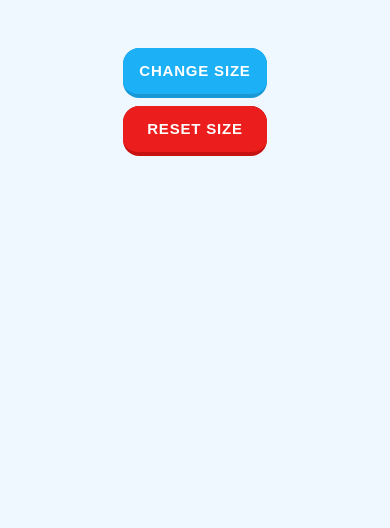
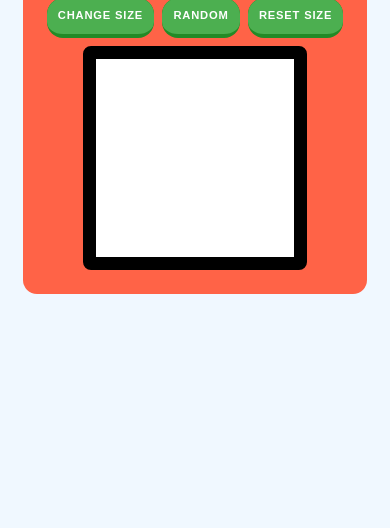
Before and after one commit to ErrorCode710/theOdin_Etch-A-Sketch, a plain HTML site: page index.html in a window 390 px wide. Shown: the part 316-844 px from the top of the page. Drawn offline with Linux system fonts and the light colour scheme.

Commit message:
second commit

```diff
--- a/index.html
+++ b/index.html
@@ -7,13 +7,21 @@
   </head>
   <body>
     <main>
+      <div class="card">
+        <h1 class="card__header">ETCH A SKETCH</h1>
+        <div class="card__button">
           <button class="button-19" role="button" id="changeSize">
             Change Size
+          </button>
+          <button class="button-19 button-19-violet" id="randomColor">
+            Random
           </button>
           <button class="button-19 button-19-red" role="button" id="resetSize">
             Reset Size
           </button>
+        </div>
         <div id="container" class="container"></div>
+      </div>
     </main>
     <script src="index.js"></script>
   </body>
--- a/index.js
+++ b/index.js
@@ -1,40 +1,49 @@
 let button = document.querySelector("button");
-let resetButton = document.querySelector(".resetSize");
-
-// Event Listener
+let resetButton = document.querySelector("#resetSize");
+let randColor = document.querySelector("#randomColor");
 
 // Change size of the grid
 button.addEventListener("click", () => {
   let size = getSize();
-  if (size !== null) {
-    createRow(size);
+  if (size < 16 || size > 100) {
+    alert("Please enter a number between 16 and 100");
+    return;
+  } else {
+    changeSize(size);
   }
 });
 
 // Reset the size of the grid
-// resetButton.addEventListener("click", () => {
-//   resetSize(16);
-// });
+resetButton.addEventListener("click", () => {
+  changeSize(defaultSize);
+});
+
+randColor.addEventListener("click", () => {
+  randomizedColor();
+});
 
 // Function to get the size of the grid
 function getSize() {
-  return prompt("Enter the size of the grid");
+  return prompt("Enter the size of the grid Input only number between 16-100");
 }
 
 function multiplyDiv(size) {
   const container = document.querySelector("#container");
   const divElement = document.createElement("div");
+  divElement.classList.add("row");
   let htmlString = "";
-
   for (let i = 0; i < size; i++) {
     htmlString += '<div class="square"></div>';
   }
+  divElement.innerHTML = htmlString;
+  container.appendChild(divElement);
+}
 
-  divElement.innerHTML = htmlString;
-
-  container.appendChild(divElement);
-
-  return divElement;
+function randomColor() {
+  const R = Math.floor(Math.random() * 255 + 1);
+  const G = Math.floor(Math.random() * 255 + 1);
+  const B = Math.floor(Math.random() * 255 + 1);
+  return `rgb(${R},${G},${B})`;
 }
 
 function createRow(size) {
@@ -43,14 +52,43 @@ function createRow(size) {
     addHoverEffect();
   }
 }
+
 function resetSize(size) {
   createRow(size);
 }
-function addHoverEffect() {
+
+function addEventToSquare(eventType, callback) {
   const divSquare = document.querySelectorAll(".square");
   divSquare.forEach((div) => {
-    div.addEventListener("mouseover", (event) => {
-      event.target.style.backgroundColor = "red";
-    });
+    div.addEventListener(eventType, callback);
   });
 }
+
+function addHoverEffect() {
+  addEventToSquare("mouseover", (e) => {
+    e.target.style.backgroundColor = "black";
+    // e.target.style.opacity = 0.25;
+  });
+}
+
+function randomizedColor() {
+  addEventToSquare("mouseover", (e) => {
+    e.target.style.backgroundColor = randomColor();
+  });
+}
+
+function forMobile() {
+  addEventToSquare("touchstart", (e) => {
+    e.target.style.backgroundColor = randomColor();
+  });
+}
+
+function changeSize(size) {
+  const container = document.querySelector("#container");
+  container.innerHTML = "";
+  createRow(size);
+  console.log(size);
+}
+
+const defaultSize = 16;
+createRow(defaultSize);
--- a/style.css
+++ b/style.css
@@ -1,50 +1,146 @@
-.square {
-  width: 1.5rem;
-  height: 1.5rem;
-  background-color: white;
-  display: inline-block;
-  border: 1px solid black;
-  border-radius: 0.15rem;
+/*
+  1. Use a more-intuitive box-sizing model.
+*/
+*,
+*::before,
+*::after {
+  box-sizing: border-box;
 }
 
-/* .square:hover {
-  background-color: blue;
-} */
+/*
+  2. Remove default margin
+*/
+* {
+  margin: 0;
+}
+
+/*
+  Typographic tweaks!
+  3. Add accessible line-height
+  4. Improve text rendering
+*/
+body {
+  line-height: 1.5;
+  -webkit-font-smoothing: antialiased;
+}
+
+/*
+  5. Improve media defaults
+*/
+img,
+picture,
+video,
+canvas,
+svg {
+  display: block;
+  max-width: 100%;
+}
+
+/*
+  6. Remove built-in form typography styles
+*/
+input,
+button,
+textarea,
+select {
+  font: inherit;
+}
+
+/*
+  7. Avoid text overflows
+*/
+p,
+h1,
+h2,
+h3,
+h4,
+h5,
+h6 {
+  overflow-wrap: break-word;
+}
+
+/*
+  8. Create a root stacking context
+*/
+#root,
+#__next {
+  isolation: isolate;
+}
+
 body {
   display: grid;
   place-items: center;
   background-color: aliceblue;
 }
+
 main {
   display: flex;
   flex-direction: column;
   gap: 0.5rem;
 }
-/* .container {
-  border: hsla(120, 78%, 42%, 0.5) solid 10px;
+
+.card {
+  display: flex;
+  flex-direction: column;
+  gap: 0.5rem;
+  justify-content: center;
+  align-items: center;
+  max-width: 90%;
+  margin: 1rem;
+  background-color: tomato;
+  padding: 1.5rem;
+  border-radius: 0.875rem;
+}
+
+.card__button {
+  display: flex;
+  justify-content: center;
+  align-items: center;
+  gap: 0.5rem;
+}
+
+.container {
+  display: flex;
+  flex-flow: column nowrap;
+  height: 22rem;
+  width: 22rem;
+  align-items: center;
+  border: 0.85rem solid black;
   border-radius: 0.5rem;
-} */
+}
 
-/* CSS */
+.square {
+  width: 100%;
+  height: 100%;
+  background-color: white;
+  display: inline-block;
+}
+
+.row {
+  width: 100%;
+  height: 100%;
+  display: flex;
+}
+
 .button-19 {
   appearance: button;
-  background-color: #1899d6;
+  background-color: #238a26;
   border: solid transparent;
-  border-radius: 16px;
+  border-radius: 1rem;
   border-width: 0 0 4px;
   box-sizing: border-box;
   color: #ffffff;
   cursor: pointer;
   display: inline-block;
   font-family: din-round, sans-serif;
-  font-size: 15px;
+  font-size: 0.9rem;
   font-weight: 700;
   letter-spacing: 0.8px;
-  line-height: 20px;
+  line-height: 1.2rem;
   margin: 0;
   outline: none;
   overflow: visible;
-  padding: 13px 16px;
+  padding: 0.8rem 1rem;
   text-align: center;
   text-transform: uppercase;
   touch-action: manipulation;
@@ -54,14 +150,13 @@ main {
   -webkit-user-select: none;
   vertical-align: middle;
   white-space: nowrap;
-  width: 100%;
 }
 
 .button-19:after {
   background-clip: padding-box;
-  background-color: #1cb0f6;
+  background-color: #4caf50;
   border: solid transparent;
-  border-radius: 16px;
+  border-radius: 1rem;
   border-width: 0 0 4px;
   bottom: -4px;
   content: "";
@@ -92,52 +187,57 @@ main {
 }
 
 .button-19-red {
-  appearance: button;
-  background-color: #c71212;
-  border: solid transparent;
-  border-radius: 16px;
-  border-width: 0 0 4px;
-  box-sizing: border-box;
-  color: #ffffff;
-  cursor: pointer;
-  display: inline-block;
-  font-family: din-round, sans-serif;
-  font-size: 15px;
-  font-weight: 700;
-  letter-spacing: 0.8px;
-  line-height: 20px;
-  margin: 0;
-  outline: none;
-  overflow: visible;
-  padding: 13px 16px;
-  text-align: center;
-  text-transform: uppercase;
-  touch-action: manipulation;
-  transform: translateZ(0);
-  transition: filter 0.2s;
-  user-select: none;
-  -webkit-user-select: none;
-  vertical-align: middle;
-  white-space: nowrap;
-  width: 100%;
+  background-color: #238a26;
 }
+
 .button-19-red:after {
-  background-clip: padding-box;
-  background-color: #eb1d1d;
-  border: solid transparent;
-  border-radius: 16px;
-  border-width: 0 0 4px;
-  bottom: -4px;
-  content: "";
-  left: 0;
-  position: absolute;
-  right: 0;
-  top: 0;
-  z-index: -1;
+  background-color: #4caf50;
 }
-.test {
-  text-align: center;
-  background-color: fuchsia;
-  padding: 1rem;
-  color: whitesmoke;
+
+.button-19-violet:after {
+  background-color: #4caf50;
 }
+
+.button-19-violet {
+  background-color: #238a26;
+}
+
+.card__header {
+  font-family: sans-serif;
+  color: white;
+}
+
+/* Media Queries for Responsive Design */
+@media (max-width: 768px) {
+  .card {
+    max-width: 100%;
+    padding: 1rem;
+  }
+
+  .container {
+    width: 18rem;
+    height: 18rem;
+  }
+
+  .button-19 {
+    font-size: 0.8rem;
+    padding: 0.7rem 0.9rem;
+  }
+}
+
+@media (max-width: 480px) {
+  .card {
+    flex-direction: column;
+    padding: 1.5rem;
+  }
+
+  .container {
+    width: 14rem;
+    height: 14rem;
+  }
+
+  .button-19 {
+    font-size: 0.7rem;
+    padding: 0.5rem 0.7rem;
+  }
+}
```
Lines whose indentation alone changed are shown as unchanged.
